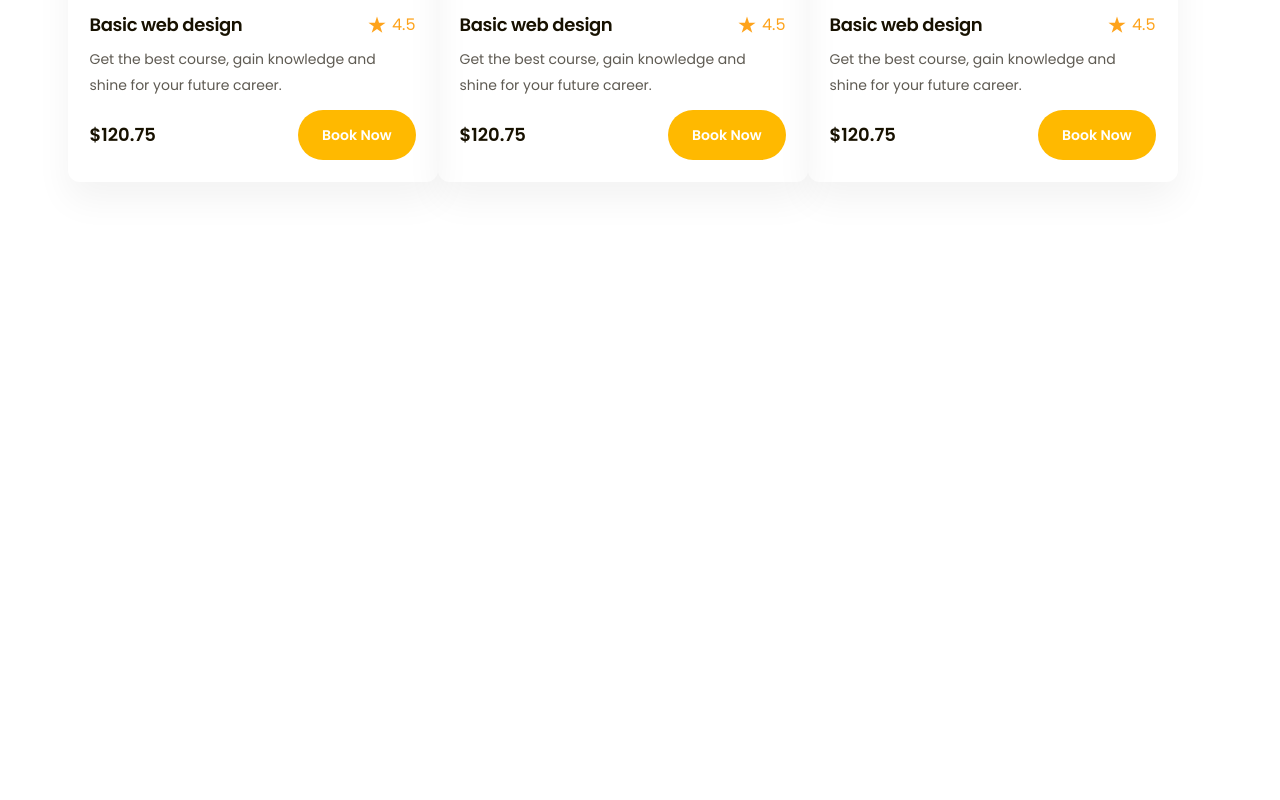
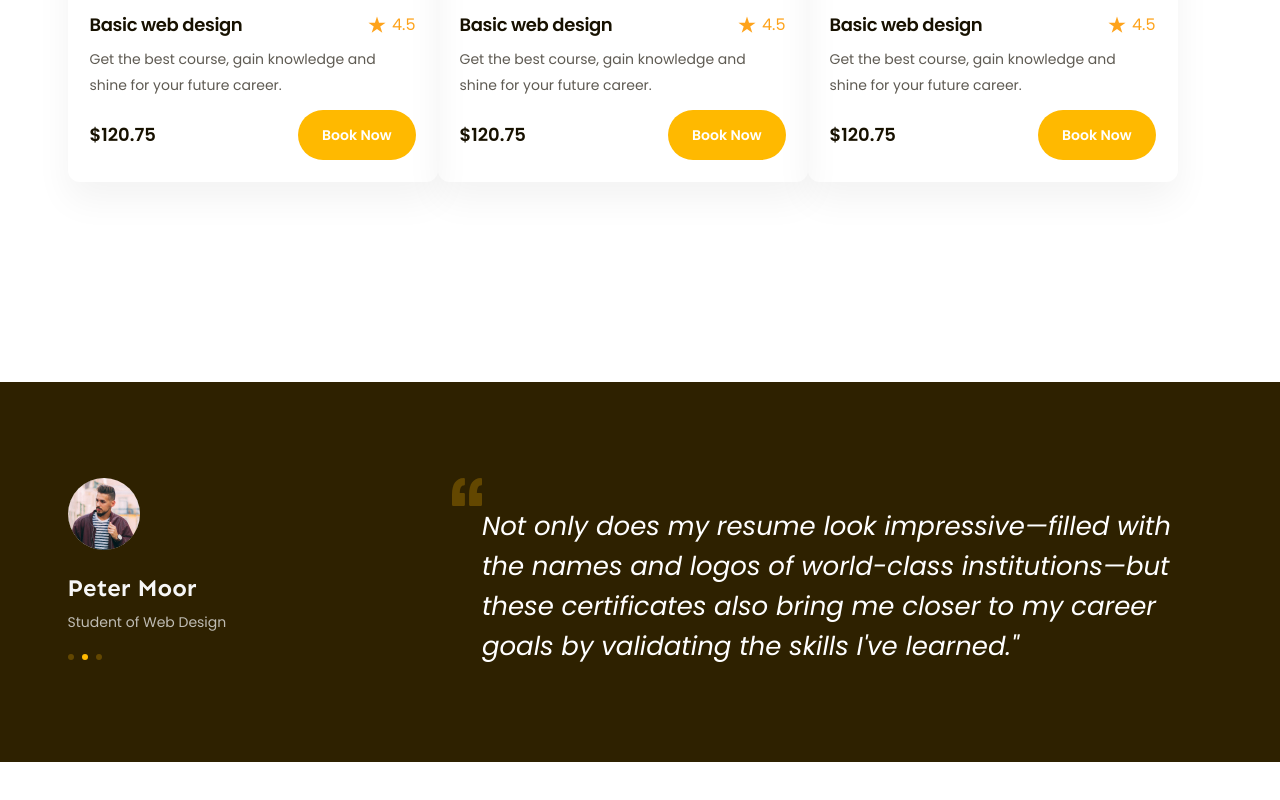
Before and after one commit to lvta-dev/project-02, a plain HTML site: page index.html in a window 1280 px wide. Shown: the part 1469-2269 px from the top of the page. Drawn offline with Linux system fonts and the light colour scheme.

Commit message:
Build Review section

```diff
--- a/assets/css/style.css
+++ b/assets/css/style.css
@@ -299,6 +299,10 @@ a {
 }
 
 /* ========== POPULAR COURSE ====== */
+.popular-course {
+    margin-bottom: 200px;
+}
+
 .popular-course .title {
     margin-bottom: 16px;
     font-family: "Sen";
@@ -428,3 +432,74 @@ a {
 .popular-course .card-item .book-btn {
     margin-left: auto;
 }
+
+/* ====== REVIEW ======= */
+.review-section {
+    background: #2e2100;
+}
+.review-section .content {
+    display: flex;
+    padding: 96px 0;
+}
+
+.review-section .avatar-column {
+    width: 34%;
+}
+
+.review-section .avatar-column .avatar {
+    width: 72px;
+    height: 72px;
+    border-radius: 50%;
+    margin-bottom: 18px;
+}
+
+.review-section .avatar-column .name {
+    font-family: "Sen";
+    font-weight: 700;
+    font-size: 2.4rem;
+    line-height: 1.42;
+    color: #f7f7f7;
+    margin-bottom: 4px;
+}
+
+.review-section .avatar-column .role {
+    font-weight: 400;
+    font-size: 1.4rem;
+    line-height: 1.86;
+    color: #bfbcb3;
+    margin-bottom: 12px;
+}
+
+.review-section .dot-container .dot {
+    display: inline-block;
+    width: 6px;
+    height: 6px;
+    border-radius: 50%;
+    background: #634700;
+    margin: 0 2px;
+}
+
+.review-section .dot-container span:first-child {
+    margin-left: 0;
+}
+
+.review-section .dot-container .dot.active {
+    background: #ffb900;
+}
+
+.review-section .text-column img {
+    position: absolute;
+    top: 0;
+    left: 0;
+}
+
+.review-section .text-column {
+    position: relative;
+    width: 770px;
+    padding: 28px 0 0 30px;
+    font-style: italic;
+    font-weight: 400;
+    font-size: 2.6rem;
+    line-height: 1.54;
+    color: #ffffff;
+}
--- a/index.html
+++ b/index.html
@@ -243,6 +243,33 @@
                     </div>
                 </div>
             </section>
+
+            <!-- REVIEW -->
+            <section class="review-section">
+                <div class="content">
+                    <div class="avatar-column">
+                        <img
+                            class="avatar"
+                            src="./assets/img/review-img.jpg"
+                            alt=""
+                        />
+                        <p class="name">Peter Moor</p>
+                        <p class="role">Student of Web Design</p>
+                        <div class="dot-container">
+                            <span class="dot"></span>
+                            <span class="dot active"></span>
+                            <span class="dot"></span>
+                        </div>
+                    </div>
+                    <div class="text-column">
+                        <img src="./assets/img/quote.svg" alt="" />
+                        Not only does my resume look impressive—filled with the
+                        names and logos of world-class institutions—but these
+                        certificates also bring me closer to my career goals by
+                        validating the skills I've learned."
+                    </div>
+                </div>
+            </section>
         </main>
     </body>
 </html>
```
